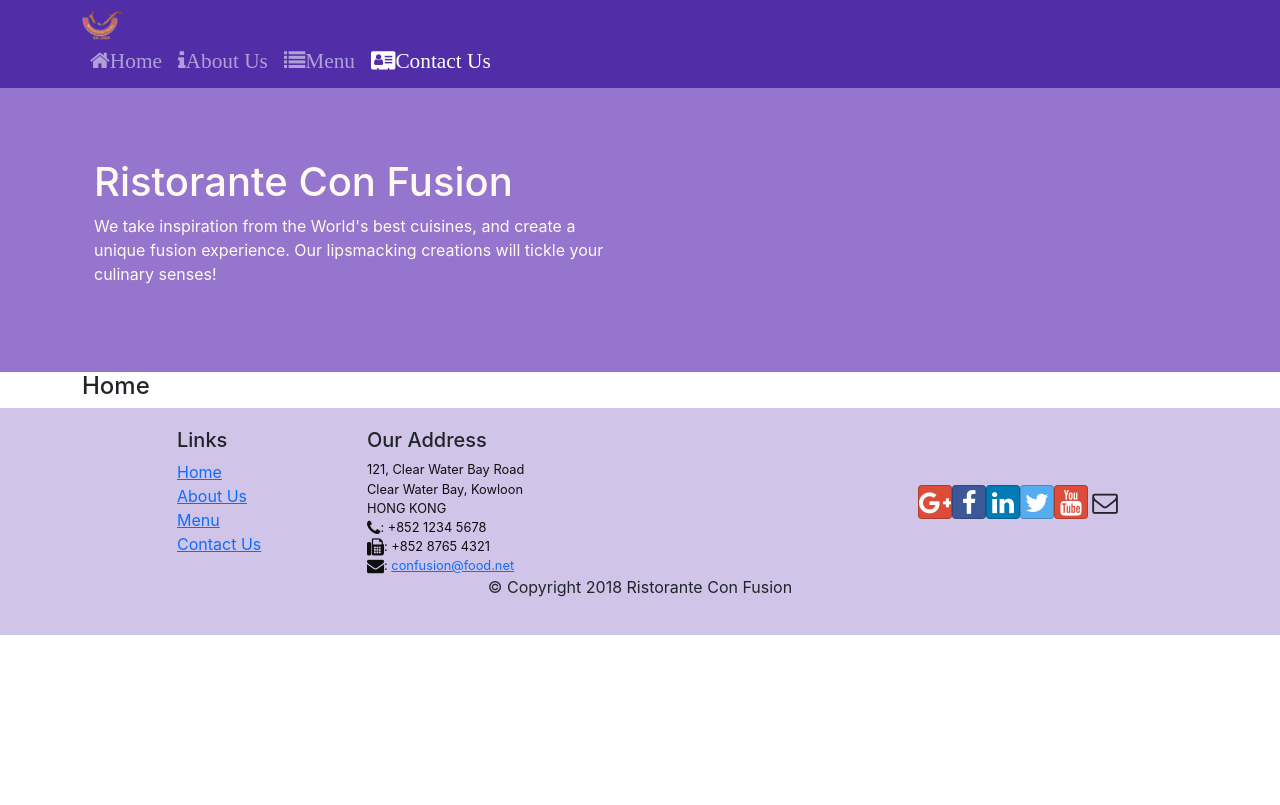
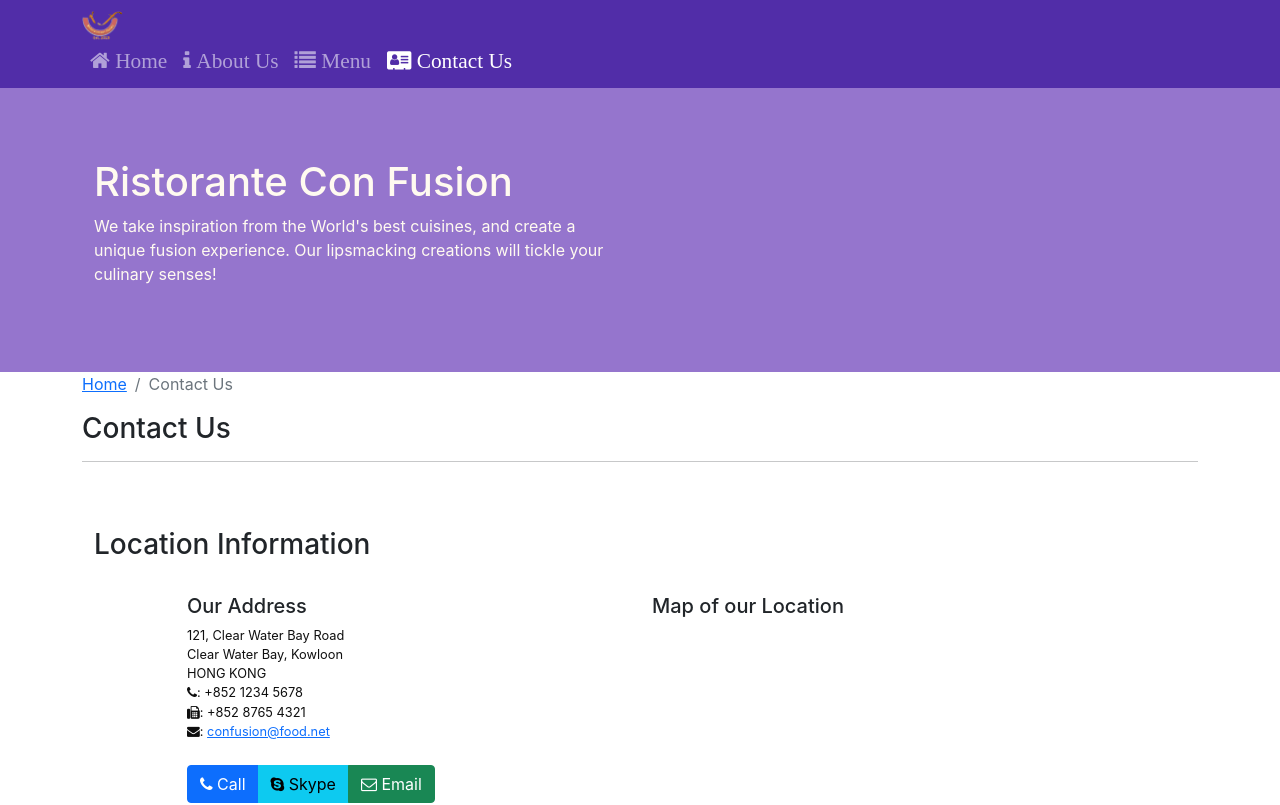
Before and after one commit to victhangnguyen/RJS101x_LAB_thangncfx16840, a React (Create React App) app: page /contactus in a window 1280 px wide. Shown: the top 805 px of the page. Built offline with nearby package versions, Linux system fonts and the light colour scheme.

Commit message:
Single Page Applications Part 2

```diff
--- /dev/null
+++ b/src/components/ContactComponent.js
@@ -0,0 +1,71 @@
+import React from 'react';
+import { Breadcrumb, BreadcrumbItem } from 'reactstrap';
+import { Link } from 'react-router-dom';
+
+function Contact(props) {
+  return (
+    <div className="container">
+      <div className="row">
+        <Breadcrumb>
+          <BreadcrumbItem>
+            <Link to="/home">Home</Link>
+          </BreadcrumbItem>
+          <BreadcrumbItem active>Contact Us</BreadcrumbItem>
+        </Breadcrumb>
+
+        <div className="col-12">
+          <h3>Contact Us</h3>
+          <hr />
+        </div>
+      </div>
+      <div className="row row-content">
+        <div className="col-12">
+          <h3>Location Information</h3>
+        </div>
+        <div className="col-12 col-sm-4 offset-sm-1">
+          <h5>Our Address</h5>
+          <address>
+            121, Clear Water Bay Road
+            <br />
+            Clear Water Bay, Kowloon
+            <br />
+            HONG KONG
+            <br />
+            <i className="fa fa-phone"></i>: +852 1234 5678
+            <br />
+            <i className="fa fa-fax"></i>: +852 8765 4321
+            <br />
+            <i className="fa fa-envelope"></i>:{' '}
+            <a href="mailto:confusion@food.net">confusion@food.net</a>
+          </address>
+        </div>
+        <div className="col-12 col-sm-6 offset-sm-1">
+          <h5>Map of our Location</h5>
+        </div>
+        <div className="col-12 col-sm-11 offset-sm-1">
+          <div className="btn-group" role="group">
+            <a
+              role="button"
+              className="btn btn-primary"
+              href="tel:+85212345678"
+            >
+              <i className="fa fa-phone"></i> Call
+            </a>
+            <a role="button" className="btn btn-info">
+              <i className="fa fa-skype"></i> Skype
+            </a>
+            <a
+              role="button"
+              className="btn btn-success"
+              href="mailto:confusion@food.net"
+            >
+              <i className="fa fa-envelope-o"></i> Email
+            </a>
+          </div>
+        </div>
+      </div>
+    </div>
+  );
+}
+
+export default Contact;
--- a/src/components/DishdetailComponent.js
+++ b/src/components/DishdetailComponent.js
@@ -1,4 +1,13 @@
-import { Card, CardImg, CardText, CardBody, CardTitle } from 'reactstrap';
+import {
+  Card,
+  CardImg,
+  CardText,
+  CardBody,
+  CardTitle,
+  Breadcrumb,
+  BreadcrumbItem,
+} from 'reactstrap';
+import { Link } from 'react-router-dom';
 //! Functional Component
 
 function RenderDish({ dish }) {
@@ -45,12 +54,24 @@ function RenderComments({ comments }) {
 //! Array Presentational Component
 const DishDetail = (props) => {
   if (!props.dish) return <></>;
-  // console.log('props.dish: ', props.dish); //!__DEBUG __props.dish
   return (
     <div className="container">
       <div className="row">
+        <Breadcrumb>
+          <BreadcrumbItem>
+            <Link to="/menu">Menu</Link>
+          </BreadcrumbItem>
+          <BreadcrumbItem active>{props.dish.name}</BreadcrumbItem>
+        </Breadcrumb>
+
+        <div className="col-12">
+          <h3>{props.dish.name}</h3>
+          <hr />
+        </div>
+      </div>
+      <div className="row">
         <RenderDish dish={props.dish} />
-        <RenderComments comments={props.dish.comments} />
+        <RenderComments comments={props.comments} />
       </div>
     </div>
   );
--- a/src/components/HomeComponent.js
+++ b/src/components/HomeComponent.js
@@ -1,9 +1,42 @@
 import React from 'react';
+import {
+  Card,
+  CardBody,
+  CardTitle,
+  CardSubtitle,
+  CardText,
+  CardImg,
+} from 'reactstrap';
 
-function Home() {
+//! if dishes, leaders, promotions have featured is true
+//! Presentational Component
+function RenderCard({ item }) {
+  return (
+    <Card>
+      <CardImg src={item.image} alt={item.name} />
+      <CardBody>
+        <CardTitle className='fw-bold'>{item.name}</CardTitle>
+        {item.designation && <CardSubtitle>{item.designation}</CardSubtitle>}
+        <CardText>{item.description}</CardText>
+      </CardBody>
+    </Card>
+  );
+}
+
+function Home(props) {
   return (
     <div className="container">
-      <h4>Home</h4>
+      <div className="row">
+        <div className="col-12 col-md m-1">
+          <RenderCard item={props.dish} />
+        </div>
+        <div className="col-12 col-md m-1">
+          <RenderCard item={props.promotion} />
+        </div>
+        <div className="col-12 col-md m-1">
+          <RenderCard item={props.leader} />
+        </div>
+      </div>
     </div>
   );
 }
--- a/src/components/MainComponent.js
+++ b/src/components/MainComponent.js
@@ -1,20 +1,27 @@
 import React from 'react';
-import { Routes, Route } from 'react-router-dom';
+import { Routes, Route, useParams } from 'react-router-dom';
 //! imp Components
 import Home from './HomeComponent';
 import Menu from './MenuComponent';
+import Contact from './ContactComponent';
 import DishDetail from './DishdetailComponent';
 import Header from './HeaderComponent';
 import Footer from './FooterComponent';
 
-//! import data dishes
+//! import shared
 import { DISHES } from '../shared/dishes';
+import { COMMENTS } from '../shared/comments';
+import { LEADERS } from '../shared/leaders';
+import { PROMOTIONS } from '../shared/promotions';
 
 class Main extends React.Component {
   constructor(props) {
     super(props);
     this.state = {
       dishes: DISHES,
+      comments: COMMENTS,
+      leaders: LEADERS,
+      promotions: PROMOTIONS,
       // selectedDish: null, //! dishId
     };
   }
@@ -26,16 +33,65 @@ class Main extends React.Component {
   // }
 
   render() {
-    const HomePage = () => <Home />;
+    //!
+    const DishWithId = () => {
+      const params = useParams();
+      //! react-router-dom v6
+      //! 1. Route components rendered via the element prop don't receive route props.
+      //! 2. Route children components must use React-Hooks to access the Route Context, i.e. useParams, useLocation, useNavigate, etc... and therefore must be Function Components.
+      return (
+        <DishDetail
+          dish={
+            this.state.dishes.filter(
+              (dish) => dish.id === parseInt(params.dishId, 10)
+            )[0]
+          }
+          comments={this.state.comments.filter(
+            (commet) => commet.dishId === parseInt(params.dishId, 10)
+          )}
+        />
+      );
+    };
 
     return (
       <div className="App">
         <Header />
         <Routes>
-          <Route path="home" element={<Home />} />
-          <Route path="menu" element={<Menu dishes={this.state.dishes} />} />
-
-          <Route path="*" element={HomePage()} />
+          <Route
+            path="home"
+            element={
+              <Home
+                dish={this.state.dishes.filter((dish) => dish.featured)[0]}
+                promotion={
+                  this.state.promotions.filter(
+                    (promotion) => promotion.featured
+                  )[0]
+                }
+                leader={
+                  this.state.leaders.filter((leader) => leader.featured)[0]
+                }
+              />
+            }
+          />
+          <Route path="/menu" element={<Menu dishes={this.state.dishes} />} />
+          <Route path="/menu/:dishId" element={<DishWithId />} />
+          <Route path="/contactus" element={<Contact />} />
+          <Route
+            path="*"
+            element={
+              <Home
+                dish={this.state.dishes.filter((dish) => dish.featured)[0]}
+                promotion={
+                  this.state.promotions.filter(
+                    (promotion) => promotion.featured
+                  )[0]
+                }
+                leader={
+                  this.state.leaders.filter((leader) => leader.featured)[0]
+                }
+              />
+            }
+          />
         </Routes>
         <Footer />
       </div>
--- a/src/components/MenuComponent.js
+++ b/src/components/MenuComponent.js
@@ -4,16 +4,21 @@ import {
   CardImg,
   CardImgOverlay,
   CardTitle,
+  Breadcrumb,
+  BreadcrumbItem,
 } from 'reactstrap';
+import { Link, useParams } from 'react-router-dom';
 
-//! Functional Component
+//! Presentational Component
 function RenderMenuItem({ dish, onClick }) {
   return (
-    <Card onClick={() => onClick(dish.id)}>
-      <CardImg width="100%" src={dish.image} alt={dish.name} />
-      <CardImgOverlay>
-        <CardTitle className="fw-bold">{dish.name}</CardTitle>
-      </CardImgOverlay>
+    <Card>
+      <Link to={`/menu/${dish.id}`}>
+        <CardImg width="100%" src={dish.image} alt={dish.name} />
+        <CardImgOverlay>
+          <CardTitle className="fw-bold">{dish.name}</CardTitle>
+        </CardImgOverlay>
+      </Link>
     </Card>
   );
 }
@@ -23,13 +28,25 @@ const Menu = (props) => {
   const menu = props.dishes.map((dish) => {
     return (
       <div key={dish.id} className="col-12 col-md-5 m-1">
-        <RenderMenuItem dish={dish} onClick={props.onClick} />
+        <RenderMenuItem dish={dish} />
       </div>
     );
   });
 
   return (
     <div className="container">
+      <div className="row">
+        <Breadcrumb>
+          <BreadcrumbItem>
+            <Link to="/home">Home</Link>
+          </BreadcrumbItem>
+          <BreadcrumbItem active>Menu</BreadcrumbItem>
+        </Breadcrumb>
+        <div className="col-12">
+          <h3>Menu</h3>
+          <hr />
+        </div>
+      </div>
       <div className="row">{menu}</div>
     </div>
   );
```
Also changed, not shown: src/components/HeaderComponent.js (+4 -4 lines).
